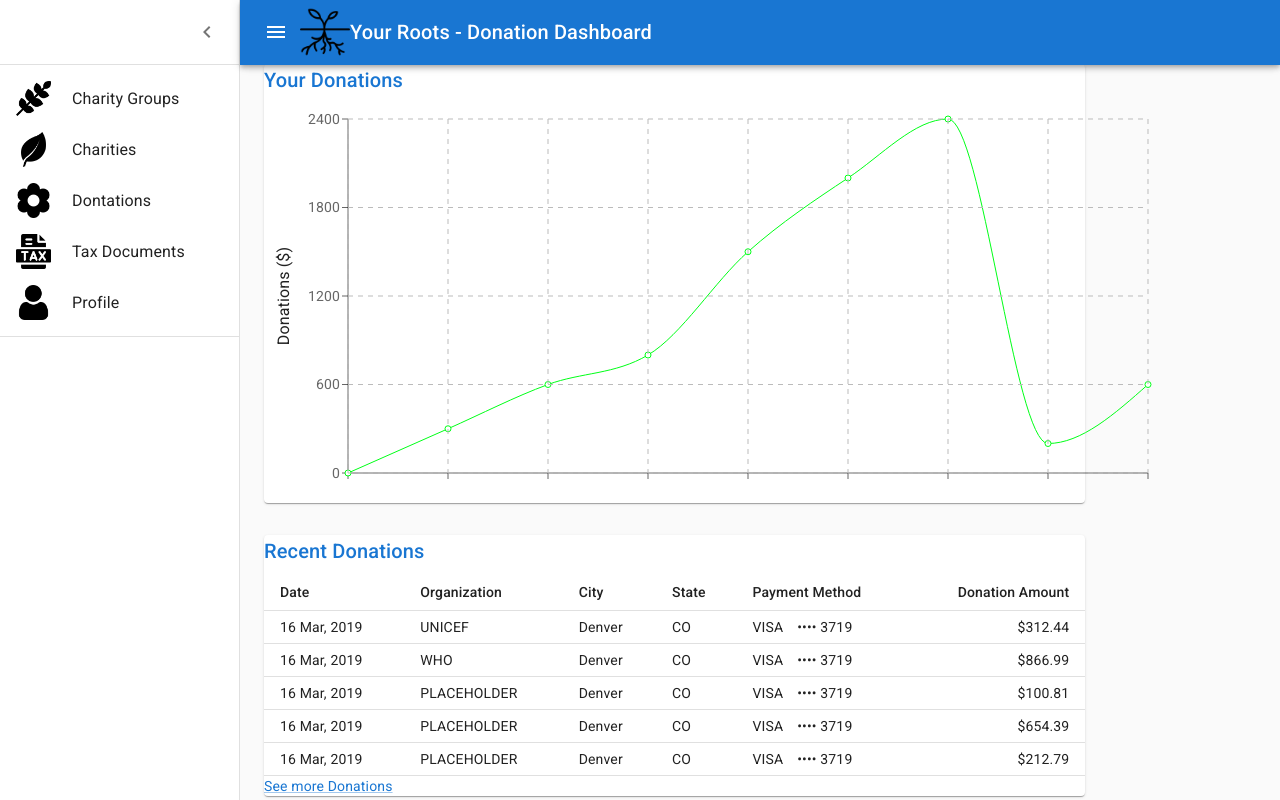
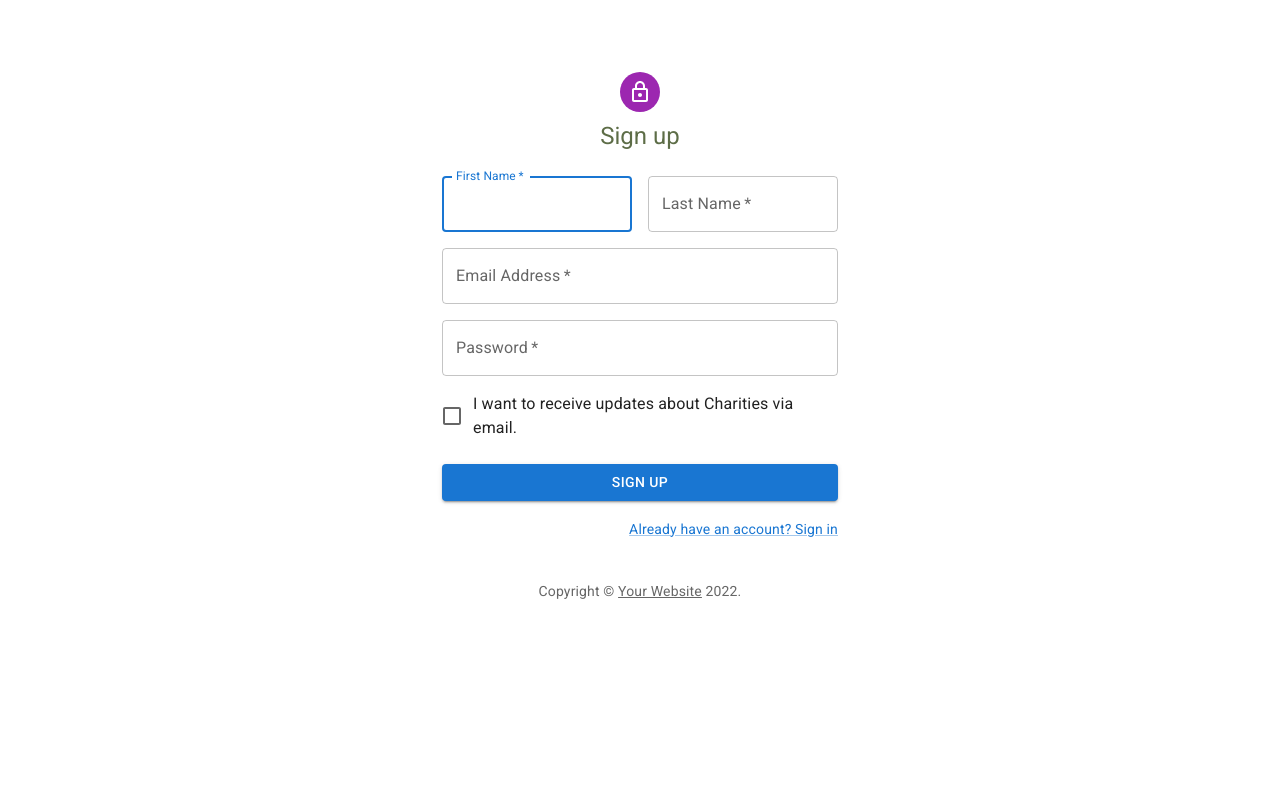
Before and after one commit to elliscj/GivingTree, a React (Create React App) app in the folder client/: page / in a window 1280 px wide. Built offline with nearby package versions, Linux system fonts and the light colour scheme.

Commit message:
Update Roots.js
Removed Old code,
rendering pages for testing

```diff
--- a/client/src/components/Roots-Dashboard/Roots.js
+++ b/client/src/components/Roots-Dashboard/Roots.js
@@ -12,39 +12,14 @@ import {
   Paper,
 } from "@material-ui/core";
 import Dashboard from "./Dashboard";
-import FlowerCard from "./RootsFlowerCard";
-import BranchCard from "./RootsBranchCard";
-import LeafCard from "./RootsLeafCard";
-import Chart from "./Chart";
-import Donations from "./Donations";
+import SignUp from "../SignUp";
 
 // const GetUsername
 
 function Roots() {
   return (
     <>
-      <Dashboard />
-
-      {/* <Typography variant="h5" className="RootGreeting">
-        Welcome "user.username" to your Roots
-      </Typography>
-
-      <Grid>
-        <Grid item lg={6}>
-          <Chart />
-        </Grid>
-      </Grid> */}
-      {/* <Grid container spacing={4}>
-        <Grid item lg={4}>
-          <FlowerCard />
-        </Grid>
-        <Grid item lg={4}>
-          <LeafCard />
-        </Grid>
-        <Grid item lg={4}>
-          <BranchCard />
-        </Grid>
-      </Grid> */}
+      <SignUp />
     </>
   );
 }
```
